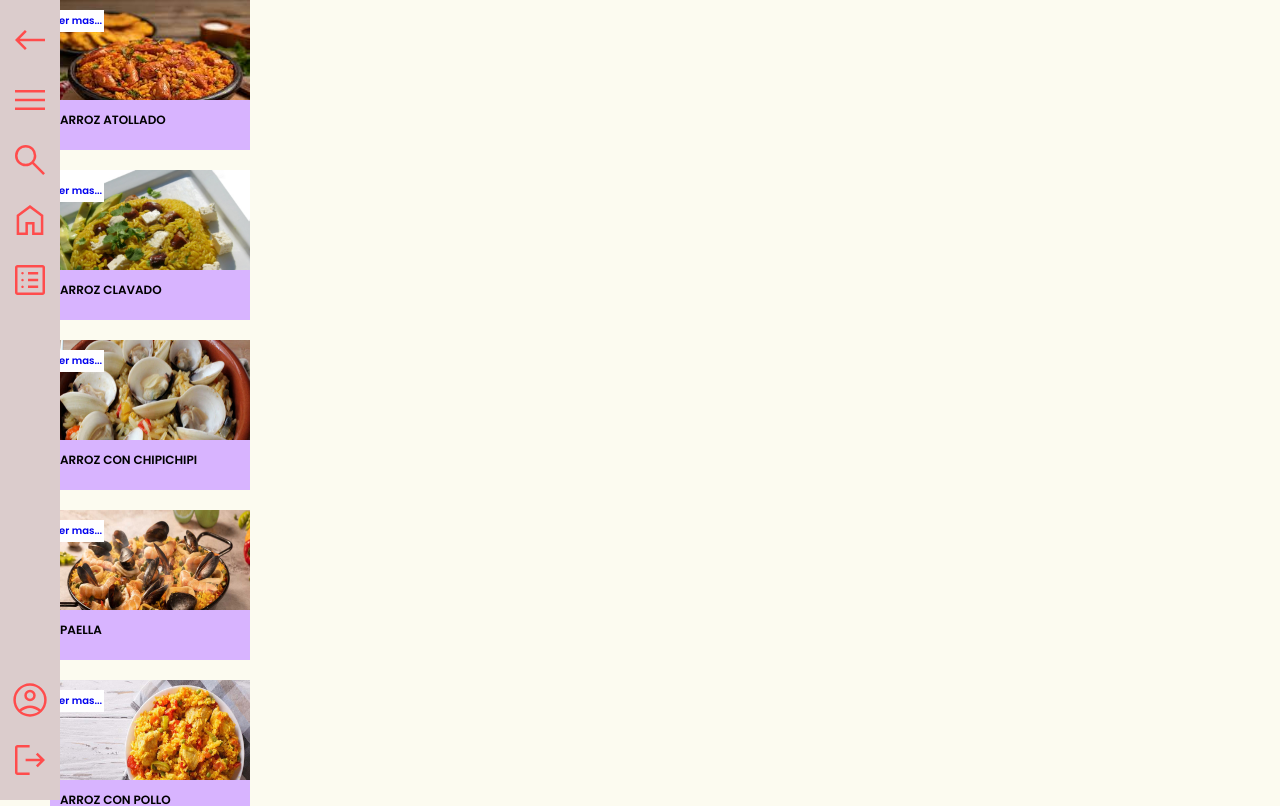
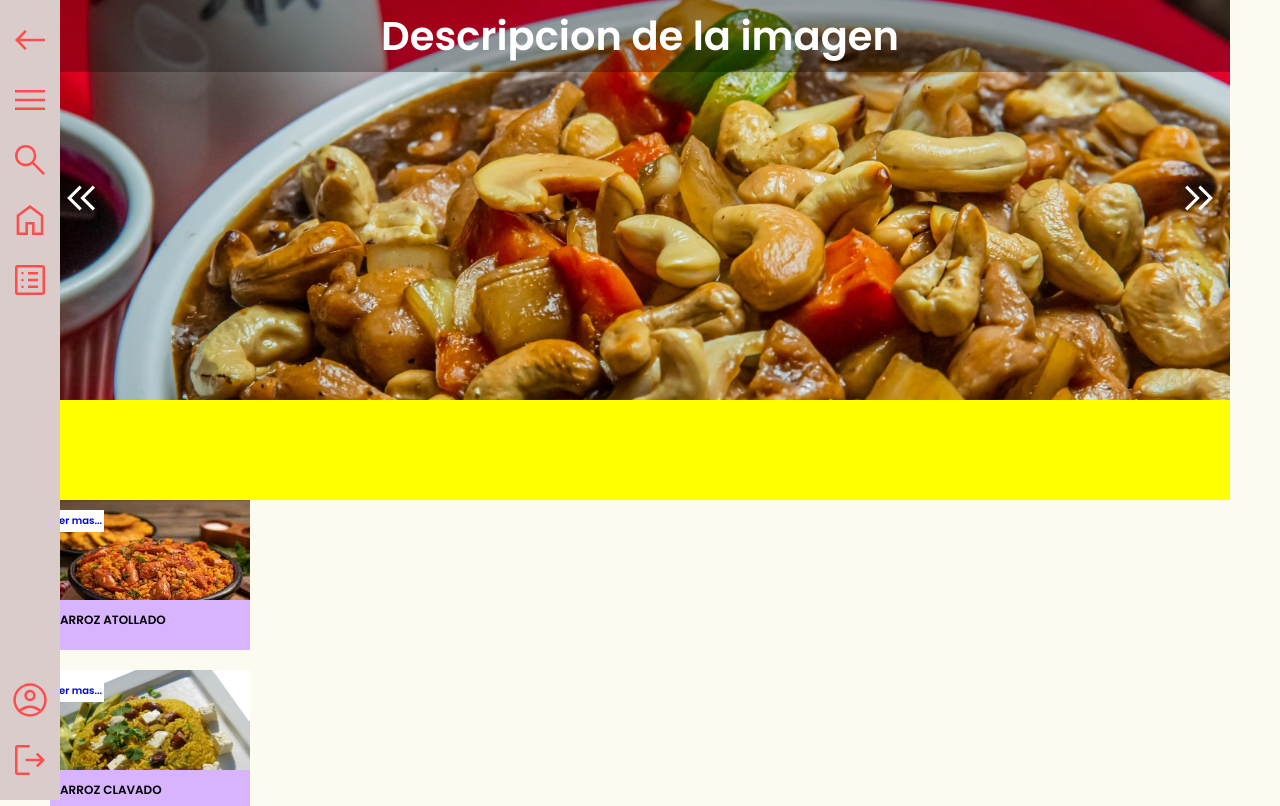
Before and after one commit to afmarquinho/Recetario, a React (Vite) app: page /home in a window 1280 px wide. Shown: the top 806 px of the page. Built offline with nearby package versions, Linux system fonts and the light colour scheme; sample sign-in values are in the browser's storage.

Commit message:
inicio del carrusel

```diff
--- a/src/App.css
+++ b/src/App.css
@@ -136,3 +136,13 @@ img {
   background-size: cover;
 }
 /* FINPAGINA SEARCH */
+
+/* CARRUSEL */
+.slide-main{
+  width: 100%;
+  height: 50rem;
+  margin: 0 auto;
+  overflow: hidden;
+  background-color: yellow;
+  }
+/* FIN CARRUSEL */
--- a/src/recipes/pages/HomePage.jsx
+++ b/src/recipes/pages/HomePage.jsx
@@ -1,10 +1,12 @@
-import React from "react";
-
+import SlideShow from "../../ui/components/SlideShow";
 import RecipeList from "../components/RecipeList";
 
 const HomePage = () => {
   return (
     <div>
+      <div className="slide-main">
+        <SlideShow></SlideShow>
+      </div>
       <RecipeList type="arroz" />
     </div>
   );
--- /dev/null
+++ b/src/ui/components/Slideshow.jsx
@@ -0,0 +1,83 @@
+import { useRef } from "react";
+import {
+  Slide,
+  ButtonContainer,
+  SlideContainer,
+  ContenedorSlideShow,
+} from "./style/sliderShow.Style";
+
+const Slideshow = ()=>{
+const siguiente=()=>{
+
+}
+const anterior=()=>{
+
+}
+
+  return (
+    <SlideContainer className="slide-container">
+      <ContenedorSlideShow >
+        <Slide className="slide">
+          <div className="imagen imagen1"></div>
+          <div className="info-contenedor">
+            <p>Descripcion de la imagen</p>
+          </div>
+        </Slide>
+
+        <Slide className="slide">
+          <div className="imagen imagen2"></div>
+          <div className="info-contenedor">
+            <p>Descripcion de la imagen</p>
+          </div>
+        </Slide>
+
+        <Slide className="slide">
+          <div className="imagen imagen3"></div>
+          <div className="info-contenedor">
+            <p>Descripcion de la imagen</p>
+          </div>
+        </Slide>
+
+        <Slide className="slide">
+          <div className="imagen imagen4"></div>
+          <div className="info-contenedor">
+            <p>Descripcion de la imagen</p>
+          </div>
+        </Slide>
+
+        <Slide className="slide">
+          <div className="imagen imagen5"></div>
+          <div className="info-contenedor">
+            <p>Descripcion de la imagen</p>
+          </div>
+        </Slide>
+      </ContenedorSlideShow>
+
+      <ButtonContainer className="controles">
+        <button className="btn-next" onClick={siguiente}>
+          <svg
+            xmlns="http://www.w3.org/2000/svg"
+            height="50"
+            viewBox="0 96 960 960"
+            width="50"
+            >
+            <path d="m255 815-42-42 198-198-198-198 42-42 240 240-240 240Zm253 0-42-42 198-198-198-198 42-42 240 240-240 240Z" />
+          </svg>
+        </button>
+        <button className="btn-prev" onClick={anterior}>
+          <svg
+            xmlns="http://www.w3.org/2000/svg"
+            height="50"
+            viewBox="0 96 960 960"
+            width="50"
+            >
+            <path d="M453 815 213 575l240-240 42 42-198 198 198 198-42 42Zm253 0L466 575l240-240 42 42-198 198 198 198-42 42Z" />
+          </svg>
+        </button>
+      </ButtonContainer>
+    </SlideContainer>
+  );
+};
+
+
+export default Slideshow;
--- /dev/null
+++ b/src/ui/components/style/sliderShow.Style.js
@@ -0,0 +1,89 @@
+import styled from "@emotion/styled";
+export const SlideContainer = styled.div`
+position: relative;
+`;
+export const ContenedorSlideShow = styled.div`
+display: flex;
+flex-wrap: nowrap;
+`;
+
+export const Slide = styled.div`
+  min-width: 100%;
+  overflow: hidden;
+  transition: 0.3s ease all;
+  z-index: 10;
+  position: relative;
+  .imagen {
+    width: 100%;
+    vertical-align: top;
+    height: 40rem;
+    width: 120rem;
+    background-position: center;
+    background-repeat: no-repeat;
+    background-size: cover;
+  }
+  .imagen1 {
+    background-image: url(../../../../assets/images/plato5.jpg);
+  }
+  .imagen2 {
+    background-image: url(../../../../assets/images/plato2.jpg);
+  }
+  .imagen3 {
+    background-image: url(../../../../assets/images/plato3.jpg);
+  }
+  .imagen4 {
+    background-image: url(../../../../assets/images/plato4.jpg);
+  }
+  .imagen5 {
+    background-image: url(../../../../assets/images/plato1.jpg);
+  }
+  p {
+    margin: 0;
+  }
+  .info-contenedor {
+    background-color: rgba(0, 0, 0, 0.295);
+    color: white;
+    font-weight: 900;
+    width: 100%;
+    font-size: 4rem;
+    margin: 0;
+    text-align: center;
+    position: absolute;
+    top: 0;
+    @media (max-width: 769px) {
+      position: relative;
+      font-size: 2rem;
+      background-color: #ff7402;
+    }
+  }
+`;
+
+export const ButtonContainer = styled.div`
+  position: absolute;
+  z-index: 20;
+  top: 0;
+  width: 100%;
+  height: 100%;
+  pointer-events: none;
+  .btn-next,
+  .btn-prev {
+    pointer-events: all;
+    background-color: rgba(252, 104, 5, 0);
+    border: none;
+    outline: none;
+    text-align: center;
+    position: absolute;
+    transition: all 0.3s ease;
+    height: 100%;
+    path {
+      fill: #ffffff;
+    }
+    &:hover {
+      cursor: pointer;
+      background-color: rgba(0, 0, 0, 0.295);
+    }
+  }
+  .btn-next {
+    right: 0;
+  }
+`;
```
Also changed, not shown: src/ui/helpers.js/carouselItems.js (added, +11 -0 lines), assets/icons/keyboard_double_arrow_left_FILL0_wght400_GRAD0_opsz48.svg (added), assets/icons/keyboard_double_arrow_right_FILL0_wght400_GRAD0_opsz48.svg (added).
